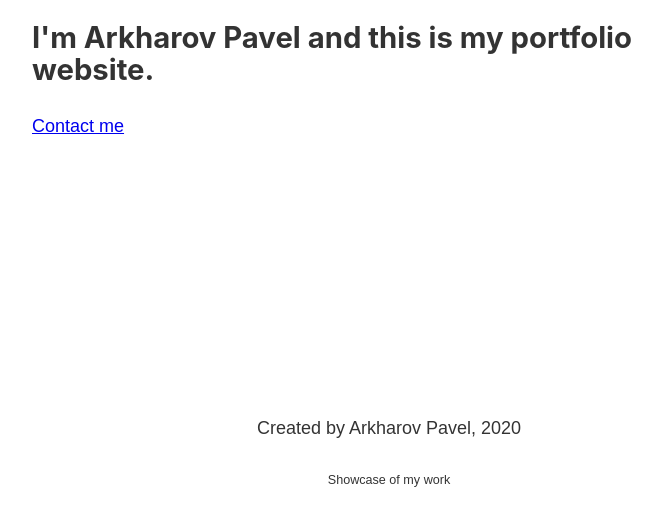
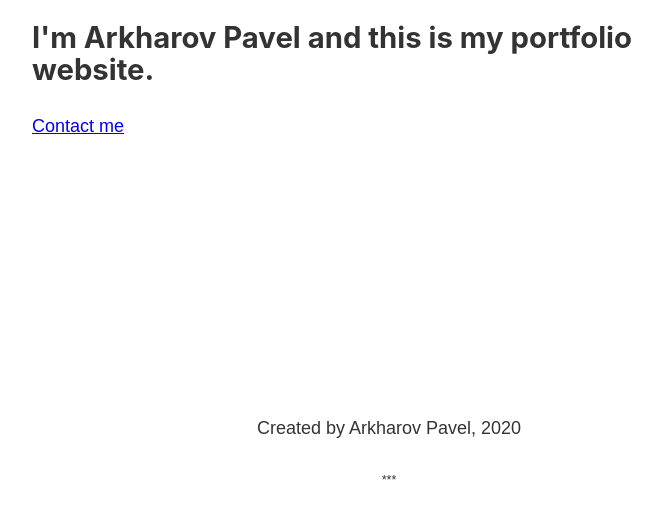
Before and after one commit to pavel-arkharov/gatsby-personal, a Gatsby site: page / in a window 1280 px wide. Shown: the part 263-788 px from the top of the page, without its empty margins (251-913 px from the left). Built offline with nearby package versions, Linux system fonts and the light colour scheme; Gatsby itself is replaced by a stand-in of ours.

Commit message:
Changed footer text

```diff
--- a/src/components/footer.js
+++ b/src/components/footer.js
@@ -1,13 +1,13 @@
-import React from 'react'
-import { graphql, useStaticQuery } from 'gatsby'
-import footerStyles from './footer.module.scss'
+import React from "react"
+import { graphql, useStaticQuery } from "gatsby"
+import footerStyles from "./footer.module.scss"
 
 const Footer = () => {
   const footerData = useStaticQuery(graphql`
     query {
       site {
         siteMetadata {
-            author,
+          author
           description
         }
       }
@@ -15,11 +15,9 @@ const Footer = () => {
   `)
   return (
     <footer className={footerStyles.footer}>
-
       <p>Created by {footerData.site.siteMetadata.author}, 2020</p>
 
-            <p className={footerStyles.description}>{footerData.site.siteMetadata.description}</p>
-
+      <p className={footerStyles.description}>***</p>
     </footer>
   )
 }
```
Lines whose indentation alone changed are shown as unchanged.
